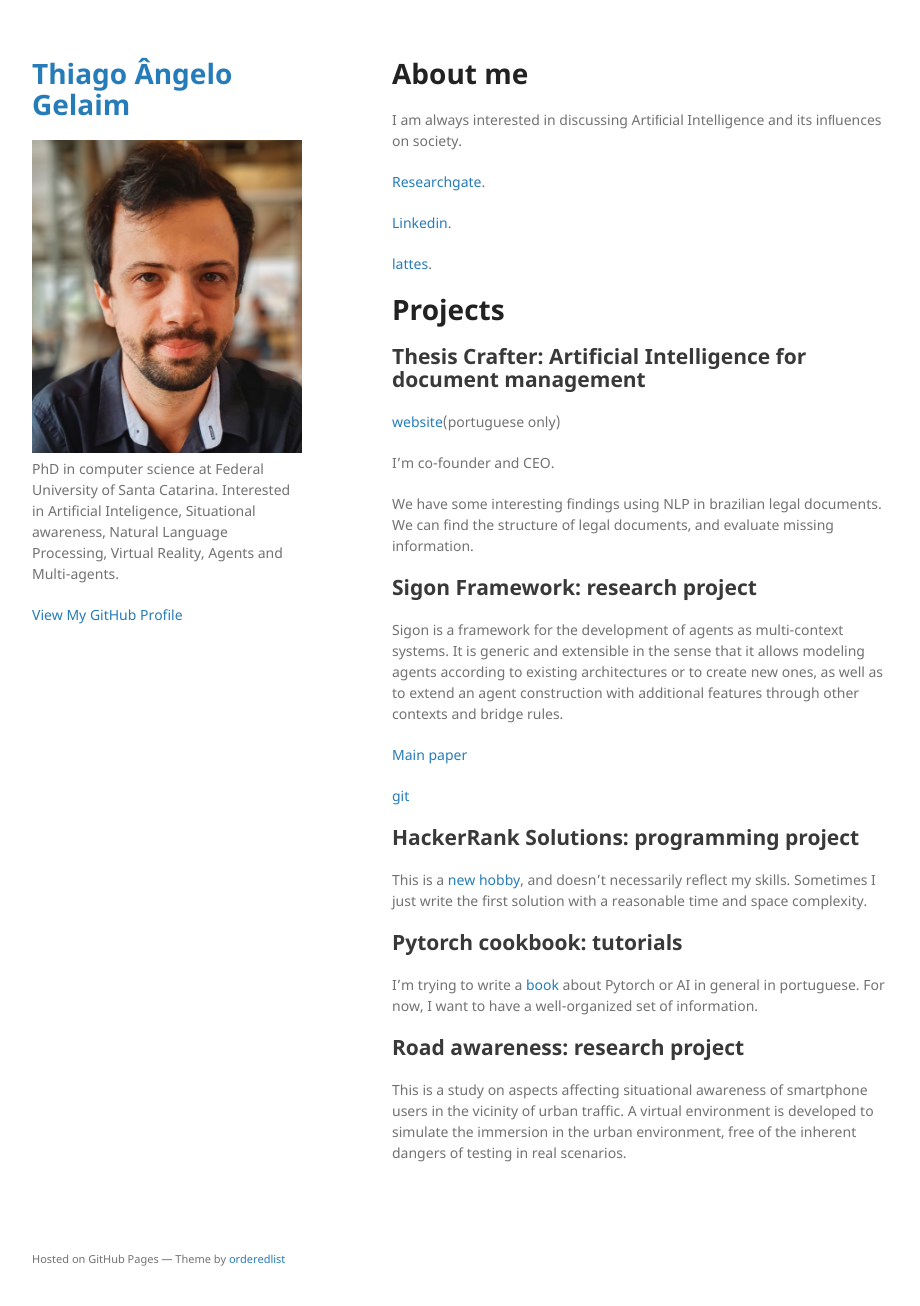
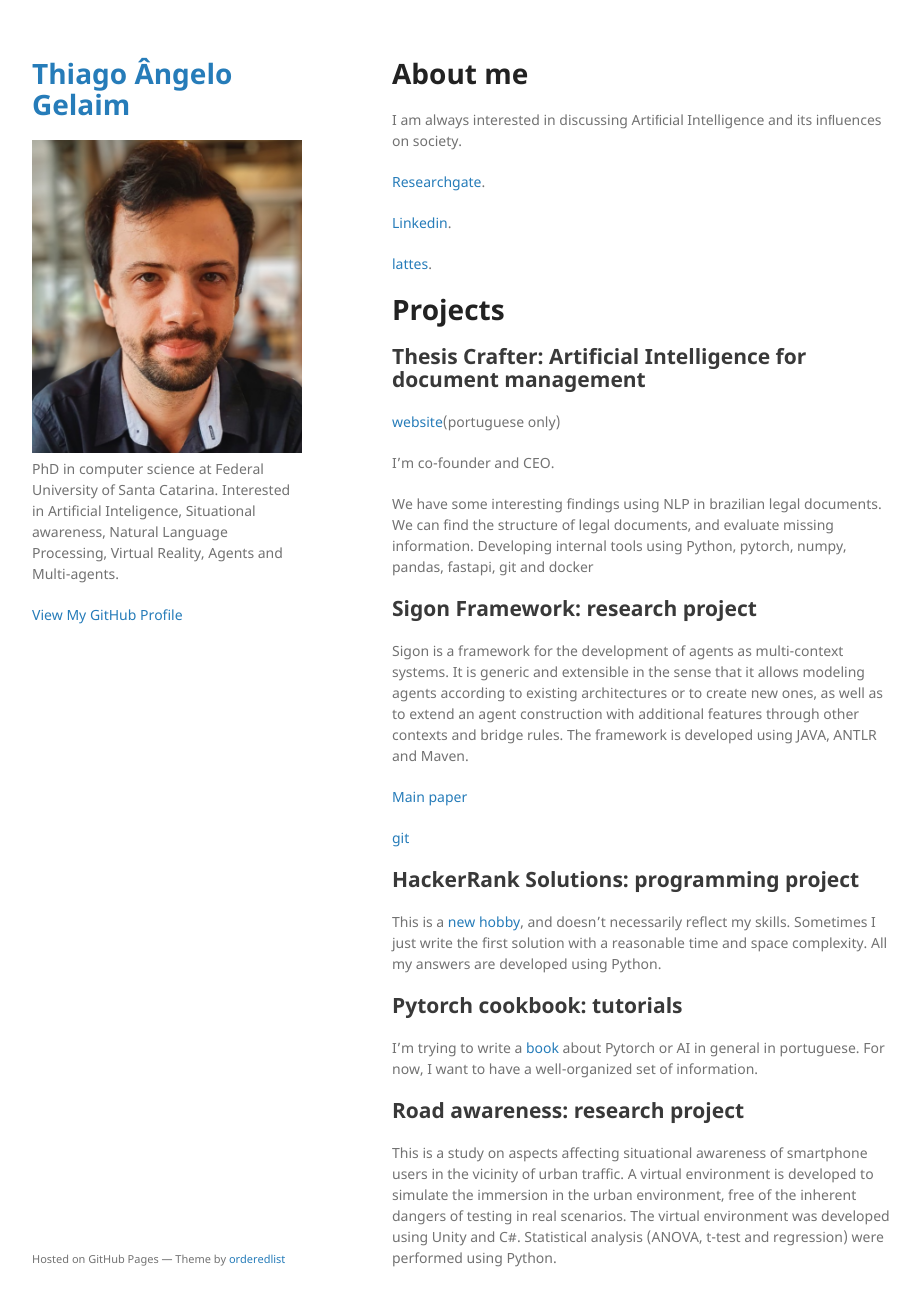
Before and after one commit to gelaim/gelaim.github.io, a Jekyll site: the page built from index.md, in a window 1280 px wide and 1338 px high. Shown: the top 1306 px of the window, without its empty margins (178-1098 px from the left). Built offline with Jekyll 4.4.1, drawn with Linux system fonts in a browser that asks for light colours; our own code applies the rules of GitHub Pages for plain Markdown files.

Commit message:
Update index.md

```diff
--- a/index.md
+++ b/index.md
@@ -24,11 +24,12 @@ I'm co-founder and CEO.
 
 We have some interesting findings using NLP in brazilian legal documents.
 We can find the structure of legal documents, and evaluate missing information.
+Developing internal tools using Python, pytorch, numpy, pandas, fastapi, git and docker
 
 ## Sigon Framework: research project
 
 Sigon is a framework for the development of agents as multi-context systems. It is generic and extensible in the sense that it allows modeling agents according to existing architectures or to create new ones, as well as to extend an agent construction with additional features through other contexts and bridge rules.
-
+The framework is developed using JAVA, ANTLR and Maven.
 
 [Main paper](https://www.sciencedirect.com/science/article/abs/pii/S0957417418307000)
 
@@ -37,7 +38,7 @@ Sigon is a framework for the development of agents as multi-context systems. It
 ## HackerRank Solutions: programming project
 
 This is a [new hobby](https://github.com/gelaim/HackerRank), and doesn't necessarily reflect my skills. Sometimes I just write the first solution with a reasonable time and space complexity.
-
+All my answers are developed using Python.
 
 ## Pytorch cookbook: tutorials
 
@@ -50,3 +51,5 @@ For now, I want to have a well-organized set of information.
 This is a study on aspects affecting situational awareness of smartphone users in the vicinity of urban traffic.
 A virtual environment is developed to simulate the immersion in the urban environment,
 free of the inherent dangers of testing in real scenarios.
+The virtual environment was developed using Unity and C#.
+Statistical analysis (ANOVA, t-test and regression) were performed using Python.
```
